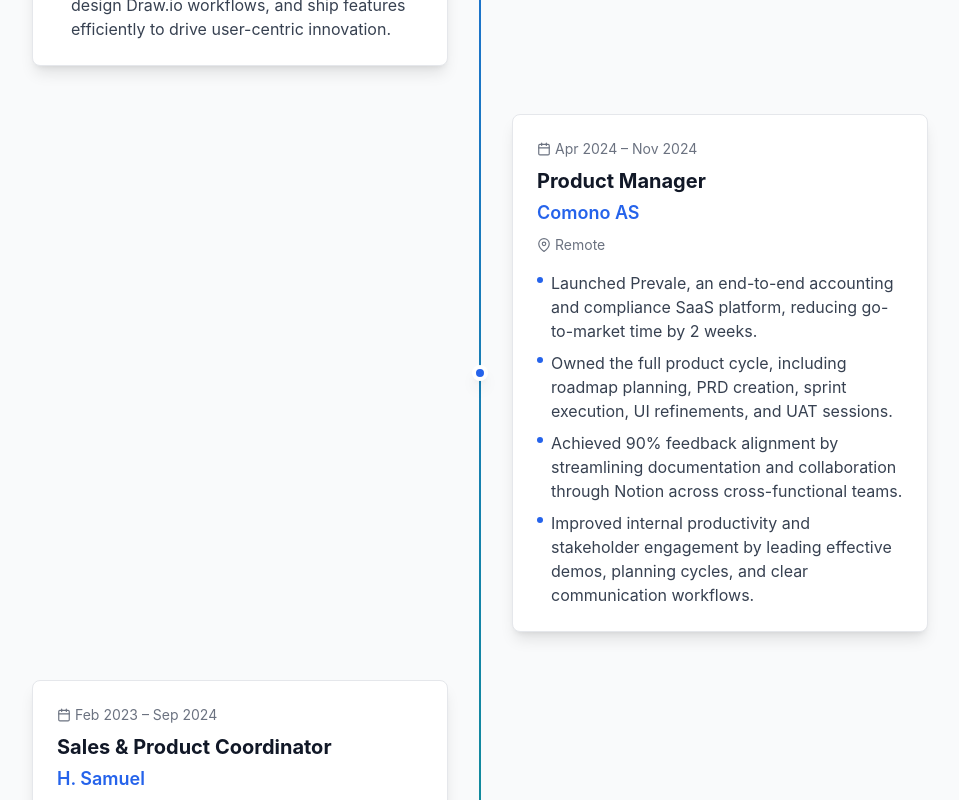
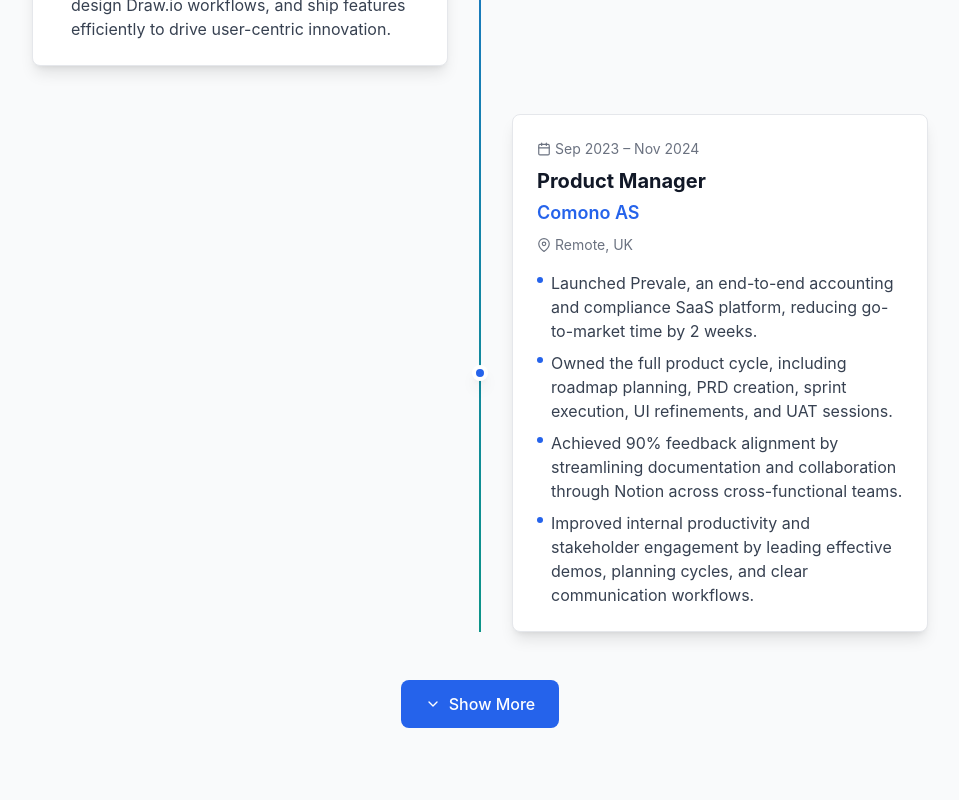
Before and after one commit to miten24/miten24.github.io, a React (Vite) app: page / in a window 1280 px wide. Shown: the part 2360-3160 px from the top of the page, without its empty margins (160-1119 px from the left). Built offline with nearby package versions, Linux system fonts and the light colour scheme.

Commit message:
CV Update

```diff
--- a/src/data/portfolioData.js
+++ b/src/data/portfolioData.js
@@ -27,8 +27,8 @@
     id: 2,
     company: "Comono AS",
     role: "Product Manager",
-    duration: "Apr 2024 – Nov 2024",
-    location: "Remote",
+    duration: "Sep 2023 – Nov 2024",
+    location: "Remote, UK",
     achievements: [
       "Launched Prevale, an end-to-end accounting and compliance SaaS platform, reducing go-to-market time by 2 weeks.",
       "Owned the full product cycle, including roadmap planning, PRD creation, sprint execution, UI refinements, and UAT sessions.",
@@ -40,7 +40,7 @@
   {
     id: 3,
     company: "H. Samuel",
-    role: "Sales & Product Coordinator",
+    role: "P/T Sales & Strategy Associate",
     duration: "Feb 2023 – Sep 2024",
     location: "Leeds, UK",
     achievements: [
@@ -49,14 +49,14 @@
       "Achieved 5/5 KPI ratings consistently across 3 consecutive review cycles, the only team member to do so.",
       "Onboarded 14 new customers in a single month, setting a company record and boosting customer engagement."
     ],
-    featured: true
+    featured: false
   },
   {
     id: 4,
     company: "Ajatus Software",
     role: "Project Manager Intern",
     duration: "Mar 2022 – Aug 2022",
-    location: "Remote",
+    location: "Remote, India",
     achievements: [
       "Managed 8+ B2B client projects, handling end-to-end requirement gathering, planning, and documentation.",
       "Conducted market research and provided strategic insights to support client-specific IT service proposals.",
@@ -98,7 +98,7 @@
     title: "My PSJ Foundation",
     duration: "Dec 2024 – Present",
     description:
-      "As a Founder, I led the development of a social platform connecting NGOs with donors. I designed a matchmaking logic and till date successfully connected with 9+ NGOs for onboarding.",
+      "Founded and led development of a social platform connecting NGOs with donors, designing the matchmaking logic and successfully connected with 9+ NGOs for onboarding.",
     link: "https://www.mypsjfoundation.com/",
     featured: true
   },
@@ -116,7 +116,7 @@
     title: "Technology Transfer of AI between Markets",
     duration: "Apr 2023 – Sep 2023",
     description:
-      "Explored AI recommendation systems and proposed three scalable strategies to transfer them from developed to emerging markets with a focus on sustainable consumption.",
+      "Explored AI recommendation systems and proposed 3 scalable strategies to transfer them from developed to emerging markets with a focus on sustainable consumption.",
     link: "https://drive.google.com/file/d/1h6dYkkqJLQlx4Mja9RpjURGpFS_P_4TC/view?usp=sharing",
     featured: true
   },
```
Also changed, not shown: 1 other file (tests, documents, lock files or other folders).
